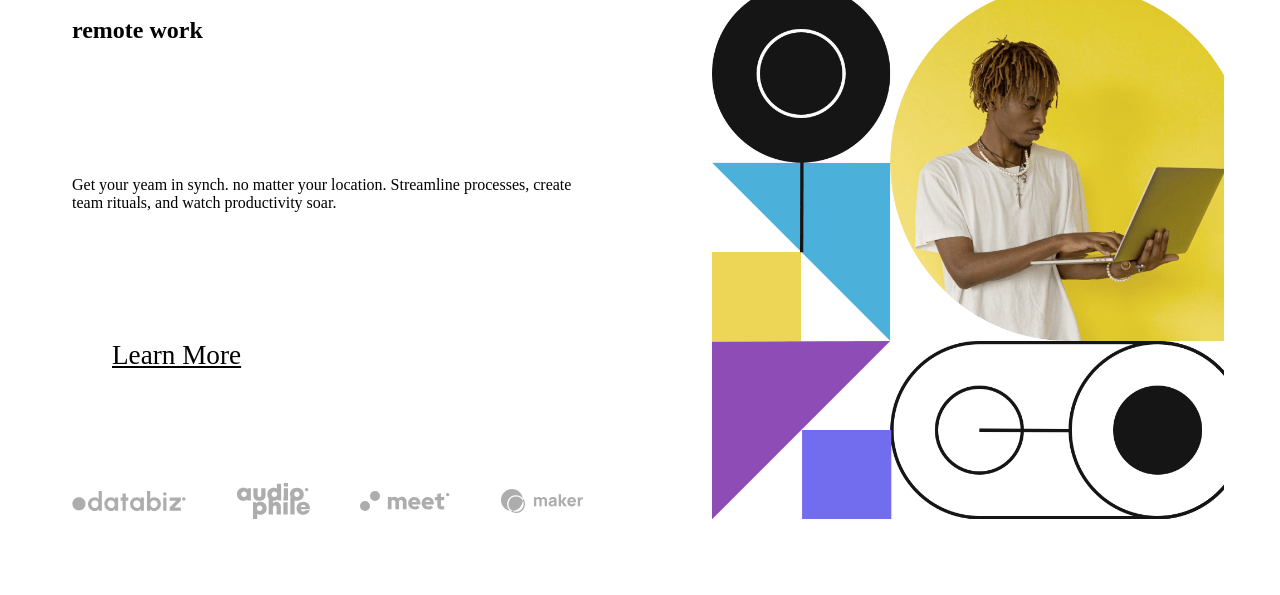
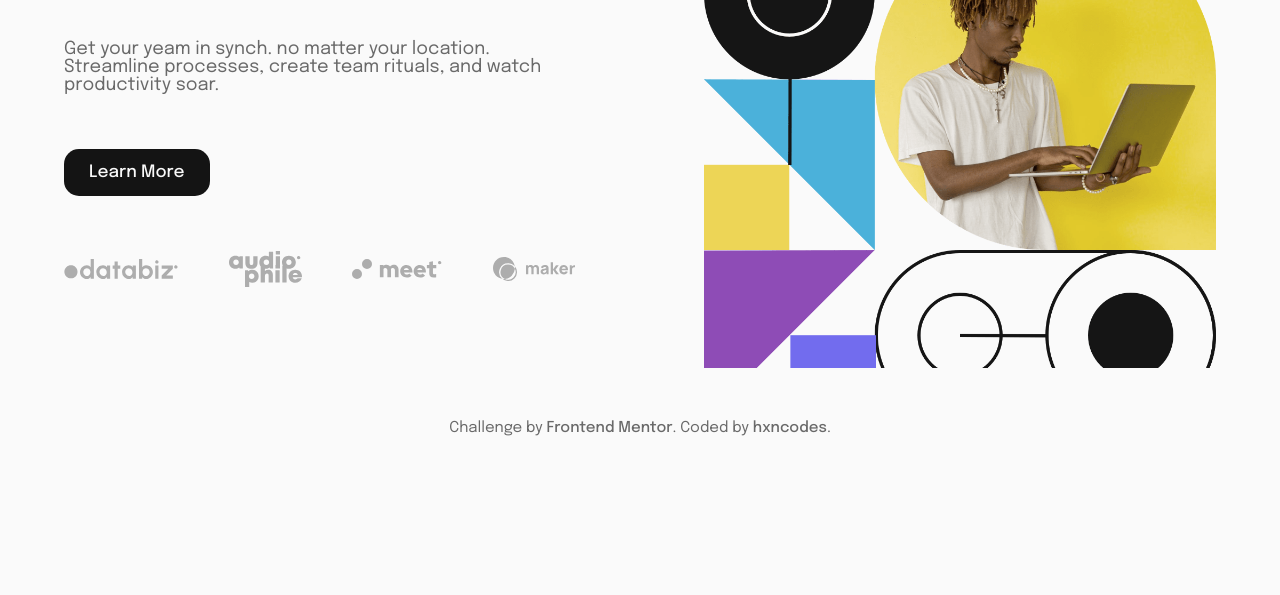
Before and after one commit to hxncodes/intro-section-with-menu-bar, a plain HTML site: page index.html in a window 1280 px wide. Shown: the part 362-957 px from the top of the page. After the commit the page ends 800 px from the top, so only its background shows below. Drawn offline with Linux system fonts and the light colour scheme.

Commit message:
version 1.0

```diff
--- a/css/style.css
+++ b/css/style.css
@@ -2,10 +2,10 @@
 @import url(fonts.css);
 
 /* css variables */
-@import url(partials/_variables.css);
+@import url(_variables.css);
 
 /* import global styling */
-@import url(partials/_global.css);
+@import url(_global.css);
 
 .container {
   width: 100vw;
```
